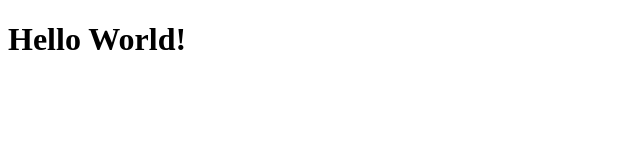
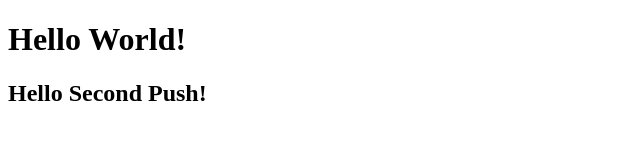
Before and after one commit to teachermoh/gittest, a plain HTML site: page index.html in a window 1280 px wide. Shown: the whole page, without its empty margins (0-640 px from the left). Drawn offline with Linux system fonts and the light colour scheme.

Commit message:
updating in index

```diff
--- a/index.html
+++ b/index.html
@@ -7,5 +7,6 @@
 </head>
 <body>
     <h1>Hello World!</h1>
+    <h2>Hello Second Push!</h2>
 </body>
 </html>
```
